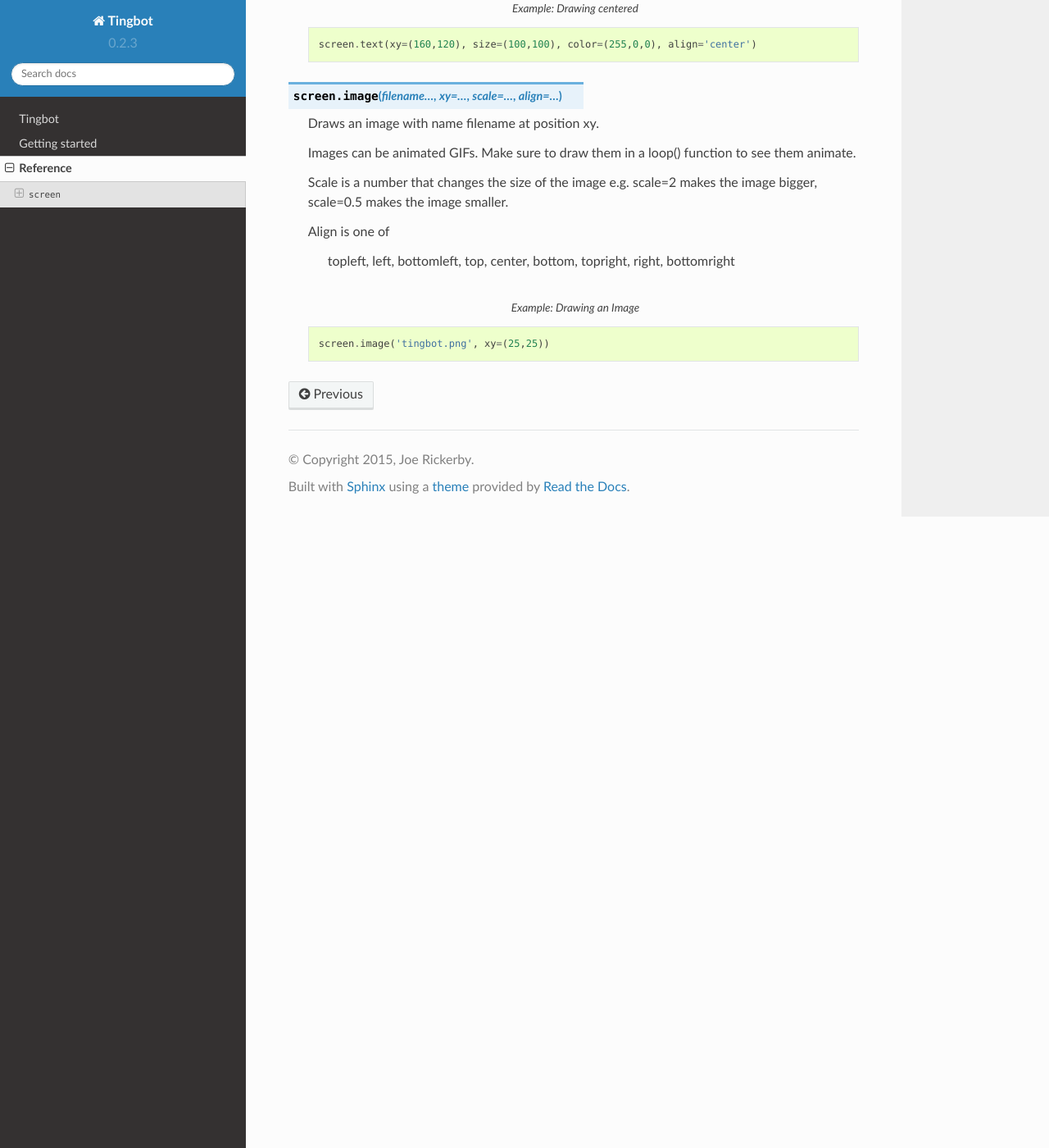
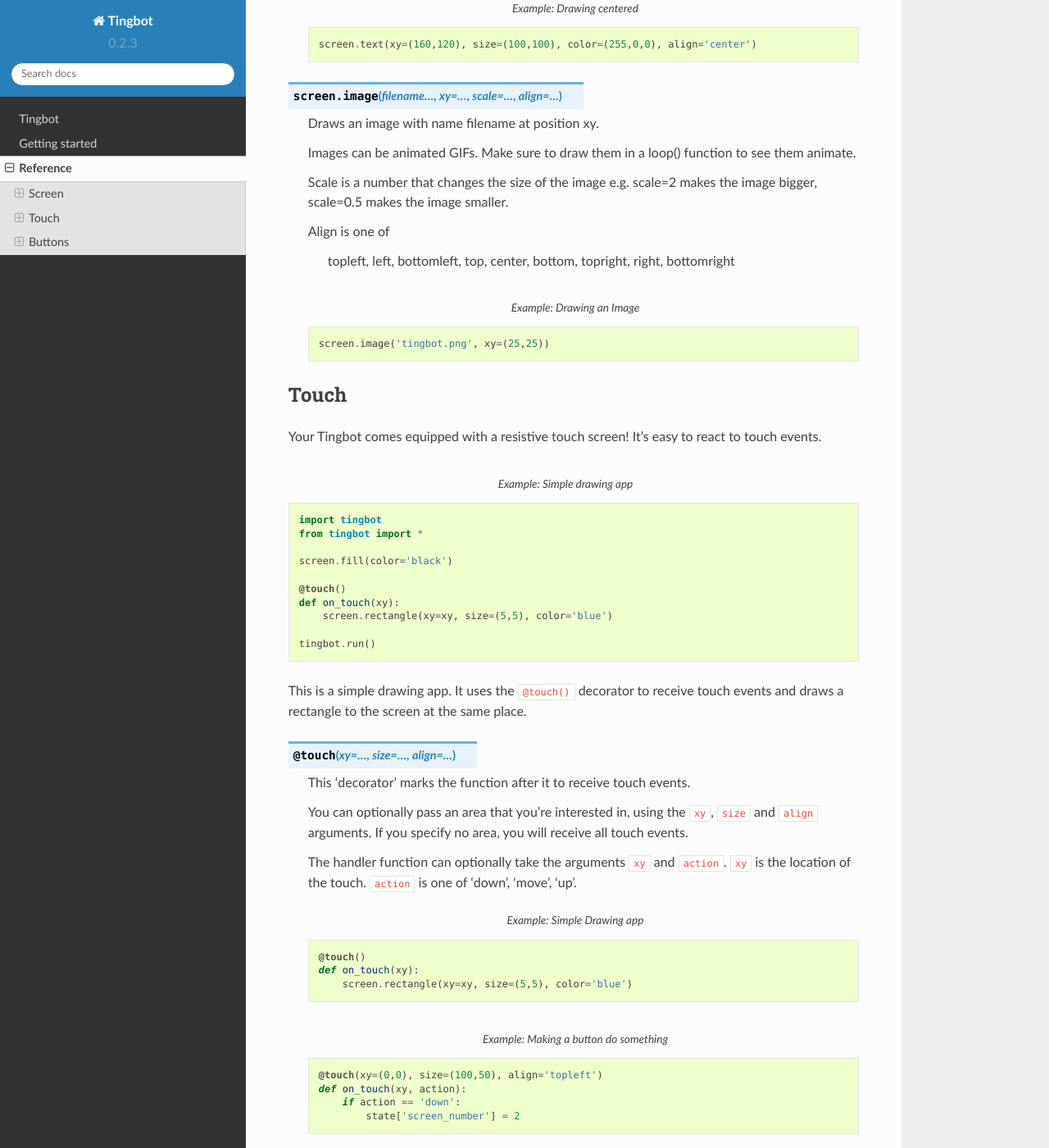
Before and after one commit to tingbot/tingbot-python, a Sphinx documentation site: the page built from docs/reference.rst, in a window 1280 px wide and 1400 px high, scrolled down 1506 px. Shown: the whole window at 82% size. Built offline with Sphinx 7.4.7 and the Read the Docs theme 2.0.0, drawn with Linux system fonts in a browser that asks for light colours; pages that are not in the unit, such as notebooks, are missing from menus; the version number is read from the project's files by our own code; some of the changed text lies outside the part shown.

Commit message:
Add reference docs for touch and buttons

```diff
--- a/docs/reference.rst
+++ b/docs/reference.rst
@@ -1,8 +1,8 @@
 Reference
 =========
 
-``screen``
-----------
+Screen
+------
 
 .. py:function:: screen.fill(color)
 
@@ -88,3 +88,108 @@ Reference
         :caption: Example: Drawing an Image
 
         screen.image('tingbot.png', xy=(25,25))
+
+Touch
+-----
+
+Your Tingbot comes equipped with a resistive touch screen! It's easy to react to touch events.
+
+.. code-block:: python
+    :caption: Example: Simple drawing app
+
+    import tingbot
+    from tingbot import *
+
+    screen.fill(color='black')
+
+    @touch()
+    def on_touch(xy):
+        screen.rectangle(xy=xy, size=(5,5), color='blue')
+
+    tingbot.run()
+
+This is a simple drawing app. It uses the ``@touch()`` decorator to receive touch events and draws a
+rectangle to the screen at the same place.
+
+.. py:decorator:: touch(xy=…, size=…, align=…)
+
+    This 'decorator' marks the function after it to receive touch events.
+
+    You can optionally pass an area that you're interested in, using the ``xy``, ``size`` and
+    ``align`` arguments. If you specify no area, you will receive all touch events.
+
+    The handler function can optionally take the arguments ``xy`` and ``action``. ``xy`` is the
+    location of the touch. ``action`` is one of 'down', 'move', 'up'.
+
+    .. code-block:: python
+        :caption: Example: Simple Drawing app
+
+        @touch()
+        def on_touch(xy):
+            screen.rectangle(xy=xy, size=(5,5), color='blue')
+
+    .. code-block:: python
+        :caption: Example: Making a button do something
+
+        @touch(xy=(0,0), size=(100,50), align='topleft')
+        def on_touch(xy, action):
+            if action == 'down':
+                state['screen_number'] = 2
+
+Buttons
+-------
+
+There are four buttons on the top of the Tingbot. These can be used in programs to trigger functions in your code.
+
+.. code-block:: python
+    :caption: Example: Score-keeping app.
+
+    import tingbot
+    from tingbot import *
+
+    state = {'score': 0}
+
+    @button.press('left')
+    def on_left():
+        state['score'] -= 1
+
+    @button.press('right')
+    def on_right():
+        state['score'] += 1
+
+    def loop():
+        screen.fill(
+            color='black')
+        screen.text(
+            state['score'],
+            color='white')
+
+    tingbot.run(loop)
+
+This is a simple counter program. Whenever the right button is pressed, the score goes up by one. On
+the left button, the score goes down.
+
+.. py:decorator:: button.press(button_name…)
+
+    This 'decorator' marks the function to be called when a button is pressed.
+
+    ``button_name`` can be one of: left, mid_left, mid_right, right.
+
+    The function is called when the button is pressed. Nothing happens when the button is released.
+
+    .. code-block:: python
+        :caption: Example: Button handler
+
+        @button.press('left')
+        def on_left():
+            state['score'] -= 1
+
+    .. code-block:: python
+        :caption: Example: Button handler for all buttons
+
+        @button.press('left')
+        @button.press('midleft')
+        @button.press('midright')
+        @button.press('right')
+        def on_button():
+            state['score'] -= 1
```
